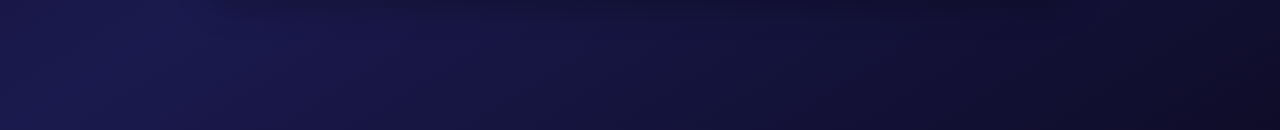
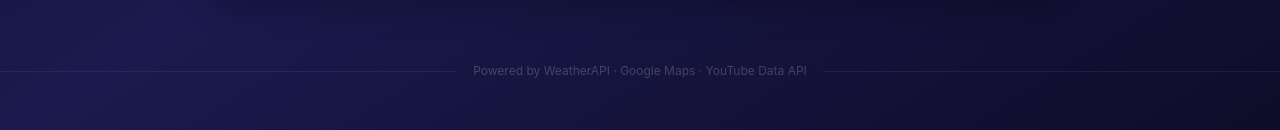
Before and after one commit to OussamaEl-Asri/weatherApp, a React (Vite) app: page / in a window 1280 px wide. Shown: the part 667-797 px from the top of the page. Built offline with nearby package versions, Linux system fonts and the light colour scheme.

Commit message:
feat: implement Footer UI

```diff
--- a/src/components/footer.jsx
+++ b/src/components/footer.jsx
@@ -1,7 +1,24 @@
 
 
 function Footer() {
-    return <></>
+    return (
+        <div className="text-center mt-8 pb-5 flex items-center justify-center gap-4">
+            <div
+                className="h-px flex-1"
+                style={{background:"rgba(255,255,255,0.06)"}}
+            />
+
+            <span className="text-white/20 text-xs">
+                Powered by WeatherAPI · Google Maps · YouTube Data API
+            </span>
+
+            <div
+                className="h-px flex-1"
+                style={{background:"rgba(255,255,255,0.06)"}}
+            />
+
+        </div>
+    )
 }
 
 export default Footer;
```
Also changed, not shown: src/App.jsx (+5 -4 lines).
